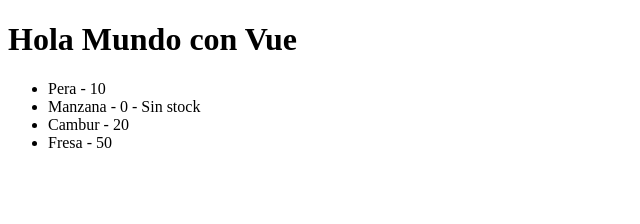
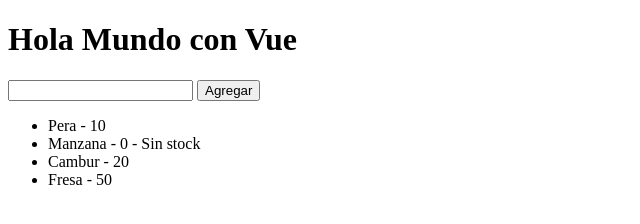
Before and after one commit to johancastillo/vue-ecommerce, a plain HTML site: page index.html in a window 1280 px wide. Shown: the whole page, without its empty margins (0-640 px from the left). Drawn offline with Linux system fonts and the light colour scheme.

Commit message:
v-model, metodos y evento click

```diff
--- a/index.html
+++ b/index.html
@@ -9,18 +9,24 @@
     <div id="app">
       <h1>{{ title }}</h1>
 
+      <!-- v-model -->
+      <input type="text" v-model="nuevaFruta">
+      <button @click="agregarFruta">Agregar</button>
+
       <ul>
+        <!-- Ciclo for con v-for -->
         <li v-for="fruta of frutas">
           {{ fruta.nombre }} - {{ fruta.cantidad }}
+
+          <!-- Condicional con v-if -->
           <span v-if="fruta.cantidad === 0">- Sin stock</span>
         </li>
       </ul>
 
     </div>
 
-    <!-- Development
-    <script src="https://cdn.jsdelivr.net/npm/vue/dist/vue.js"></script>
-    -->
+    <!-- Development -->
+    <!-- <script src="https://cdn.jsdelivr.net/npm/vue/dist/vue.js"></script> -->
     <script src="js/vue.js"></script>
     <script src="js/main.js"></script>
   </body>
--- a/js/main.js
+++ b/js/main.js
@@ -7,6 +7,14 @@
       {nombre: 'Manzana', cantidad: 0},
       {nombre: 'Cambur', cantidad: 20},
       {nombre: 'Fresa', cantidad: 50},
-    ]
+    ],
+    nuevaFruta: ''
+  },
+  methods: {
+    agregarFruta () {
+      this.frutas.push({
+        nombre: this.nuevaFruta, cantidad: 0
+      })
+    }
   }
-});
+})
```
